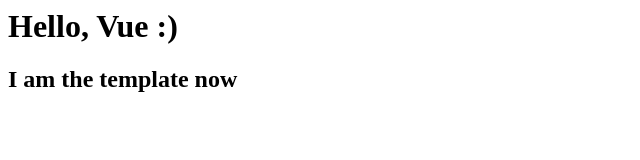
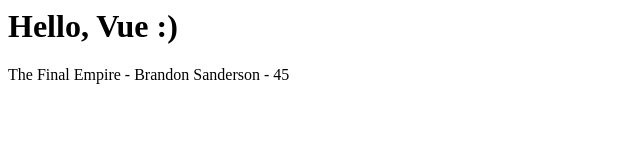
Before and after one commit to hekla00/vue_firebase, a plain HTML site: page index.html in a window 1280 px wide. Shown: the whole page, without its empty margins (0-640 px from the left). Drawn offline with nearby package versions, Linux system fonts and the light colour scheme.

Commit message:
lesson 8

```diff
--- a/app.js
+++ b/app.js
@@ -4,6 +4,13 @@ const app = Vue.createApp({
   // component template can be specified here
   //  creating a template property
   //template: "<h2>I am the template</h2>",
+  data() {
+    return {
+      title: "The Final Empire",
+      author: "Brandon Sanderson",
+      age: 45,
+    };
+  },
 });
 
 // mounting is the process of outputting the virtual
--- a/index.html
+++ b/index.html
@@ -9,7 +9,7 @@
   <body>
     <h1>Hello, Vue :)</h1>
     <div id="app">
-      <h2>I am the template now</h2>
+      <p>{{ title }} - {{ author }} - {{ age }}</p>
     </div>
     <script src="app.js"></script>
   </body>
```
